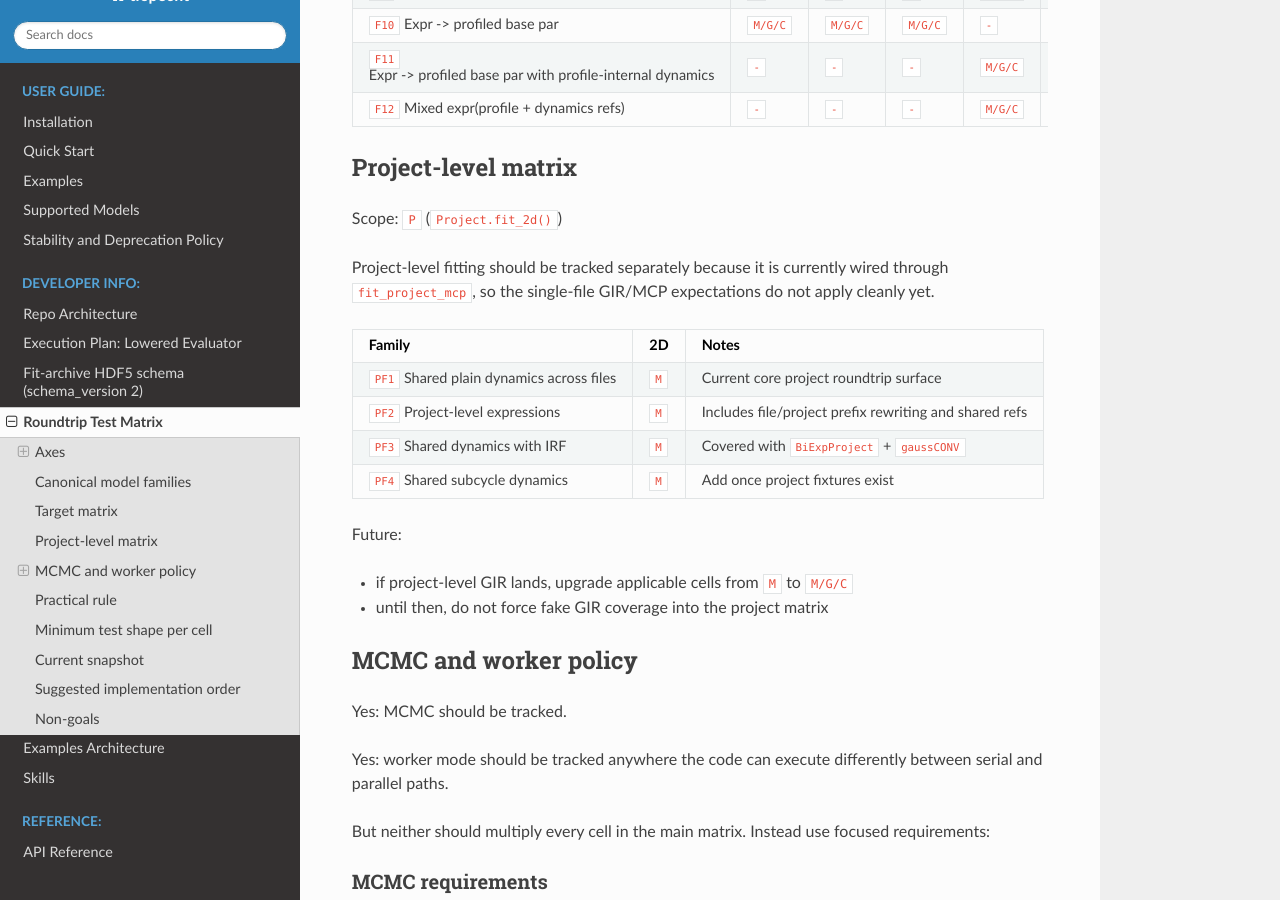
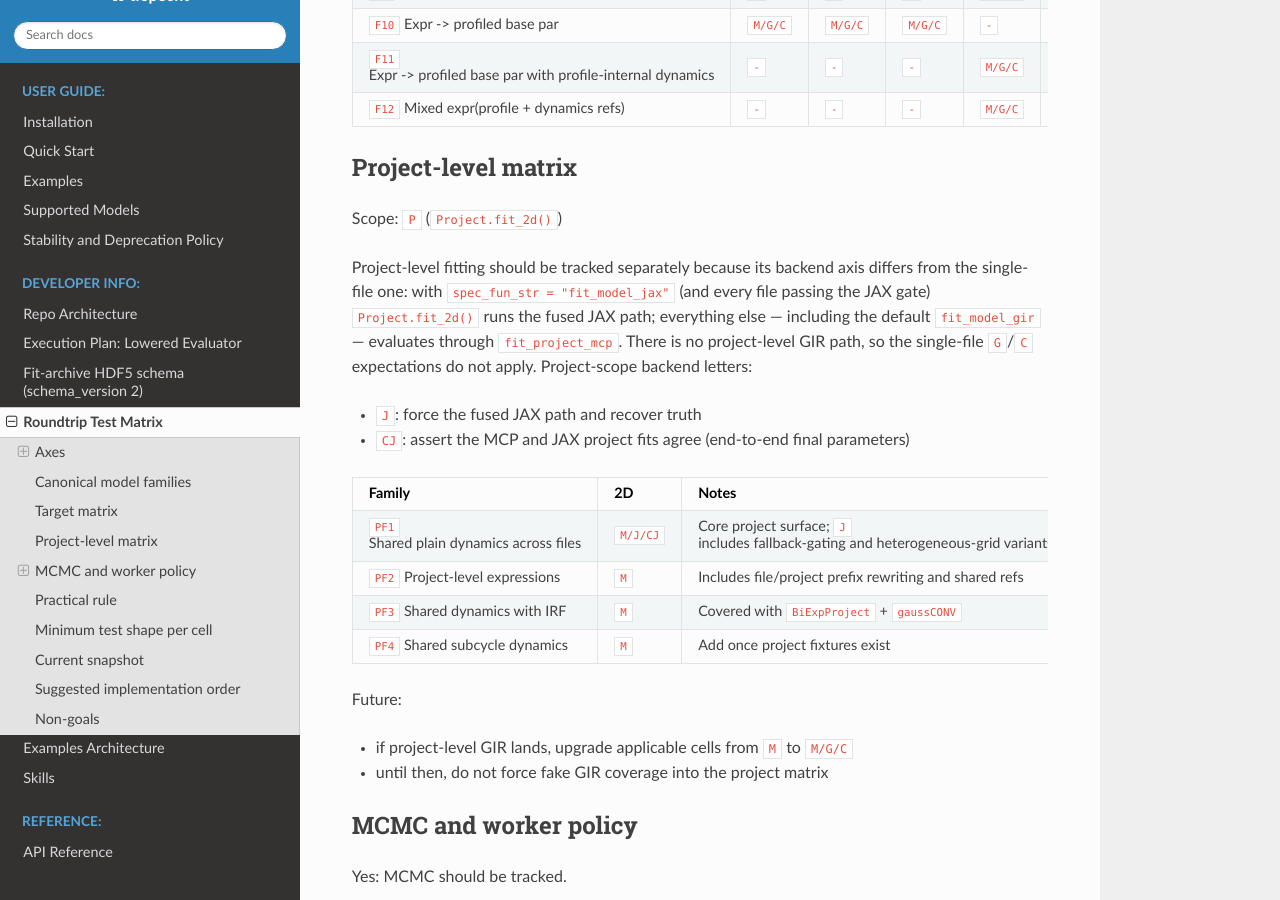
Before and after one commit to InfinityMonkeyAtWork/time-resolved-spectroscopy-fit, a Sphinx documentation site: the page built from docs/design/roundtrip_test_matrix.md, in a window 1280 px wide and 900 px high, scrolled down 2450 px. Built offline with Sphinx 7.4.7 and the Read the Docs theme 3.1.0, drawn with Linux system fonts in a browser that asks for light colours; some of the changed text lies outside the part shown.

Commit message:
update supported-models and roundtrip-matrix docs for the project JAX path

```diff
--- a/docs/design/roundtrip_test_matrix.md
+++ b/docs/design/roundtrip_test_matrix.md
@@ -95,13 +95,20 @@ Scope: `SF` (single-file)
 
 Scope: `P` (`Project.fit_2d()`)
 
-Project-level fitting should be tracked separately because it is currently
-wired through `fit_project_mcp`, so the single-file GIR/MCP expectations do not
-apply cleanly yet.
+Project-level fitting should be tracked separately because its backend axis
+differs from the single-file one: with `spec_fun_str = "fit_model_jax"` (and
+every file passing the JAX gate) `Project.fit_2d()` runs the fused JAX path;
+everything else — including the default `fit_model_gir` — evaluates through
+`fit_project_mcp`. There is no project-level GIR path, so the single-file
+`G`/`C` expectations do not apply. Project-scope backend letters:
+
+- `J`: force the fused JAX path and recover truth
+- `CJ`: assert the MCP and JAX project fits agree (end-to-end final
+  parameters)
 
 | Family | 2D | Notes |
 | --- | --- | --- |
-| `PF1` Shared plain dynamics across files | `M` | Current core project roundtrip surface |
+| `PF1` Shared plain dynamics across files | `M/J/CJ` | Core project surface; `J` includes fallback-gating and heterogeneous-grid variants (`TestProjectFitJax`) |
 | `PF2` Project-level expressions | `M` | Includes file/project prefix rewriting and shared refs |
 | `PF3` Shared dynamics with IRF | `M` | Covered with `BiExpProject` + `gaussCONV` |
 | `PF4` Shared subcycle dynamics | `M` | Add once project fixtures exist |
@@ -204,10 +211,16 @@ table above.
   - focused MCMC checks for `MC1`, `MC2`, expression-sensitive `MC2`, and 2D `MC2`
   - focused `W2` coverage for plain and profile-bearing `fit_slice_by_slice()`
   - project-level `M` roundtrips for `PF1`, `PF2`, and `PF3`
+  - project-level `J`/`CJ` for `PF1` (parity, fallback gating, heterogeneous
+    grids in `TestProjectFitJax`); the fused evaluator/Jacobian factories
+    additionally have plan-level unit parity including expressions
+    (`TestProjectFused`)
 
 - Thin or missing today:
   - project-level `PF4` shared subcycle dynamics
-  - project-level `G/C` coverage, because project fitting is still MCP-only
+  - project-level `J`/`CJ` for `PF2` and `PF3` — no end-to-end project JAX
+    roundtrip with expressions or IRF yet (expressions are covered at plan
+    level only)
   - expression-heavy `W2` coverage for `fit_slice_by_slice()`
   - MCMC assertions beyond no-crash / process-boundary coverage
   - exhaustive noisy coverage, intentionally kept out of the main matrix
@@ -221,7 +234,9 @@ The original single-file matrix is implemented. Highest-value next steps:
    up beyond the existing plain/profile cases.
 3. Add lightweight recovery or constraint-preservation assertions to focused
    MCMC tests when runtime allows.
-4. Upgrade project-level cells from `M` to `M/G/C` if project-level GIR lands.
+4. Extend project-level `J`/`CJ` to `PF2` and `PF3`; `G`/`C` stay
+   inapplicable at project scope (the whole-project fallback is the
+   interpreter by design).
 
 ## Non-goals
 
```
Also changed, not shown: docs/design/supported_models.md (+8 -2 lines).
